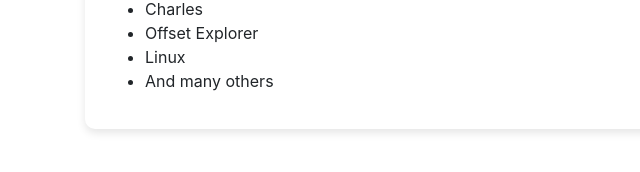
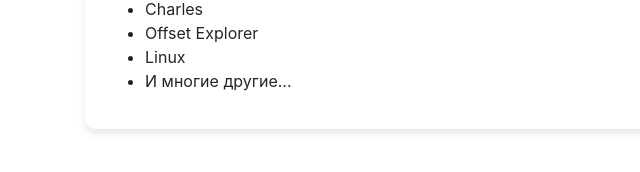
Before and after one commit to STDalex/STDalex.github.io, a plain HTML site: page index.html in a window 1280 px wide. Both pictures are taken after a click on the link "Инструменты". Shown: the part 742-914 px from the top of the page, 0-640 px from the left. Drawn offline with nearby package versions, Linux system fonts and the light colour scheme.

Commit message:
corrected another string

```diff
--- a/index.html
+++ b/index.html
@@ -80,7 +80,7 @@
                 <li>Charles</li>
                 <li>Offset Explorer</li>
                 <li>Linux</li>
-                <li>And many others</li>
+                <li>И многие другие...</li>
             </ul>
         </section>
         <section id="education" class="hidden" data-aos="fade-up">
```
